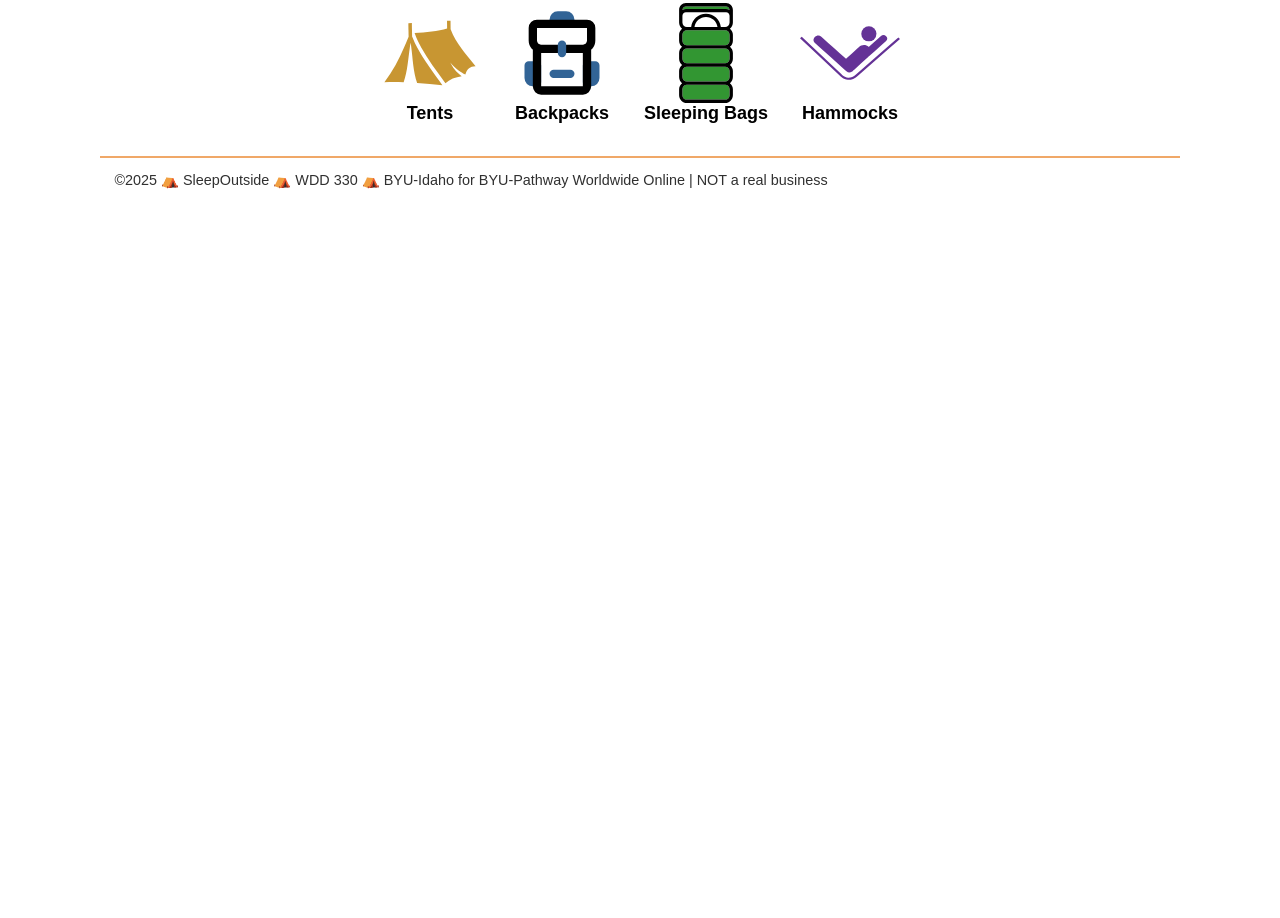
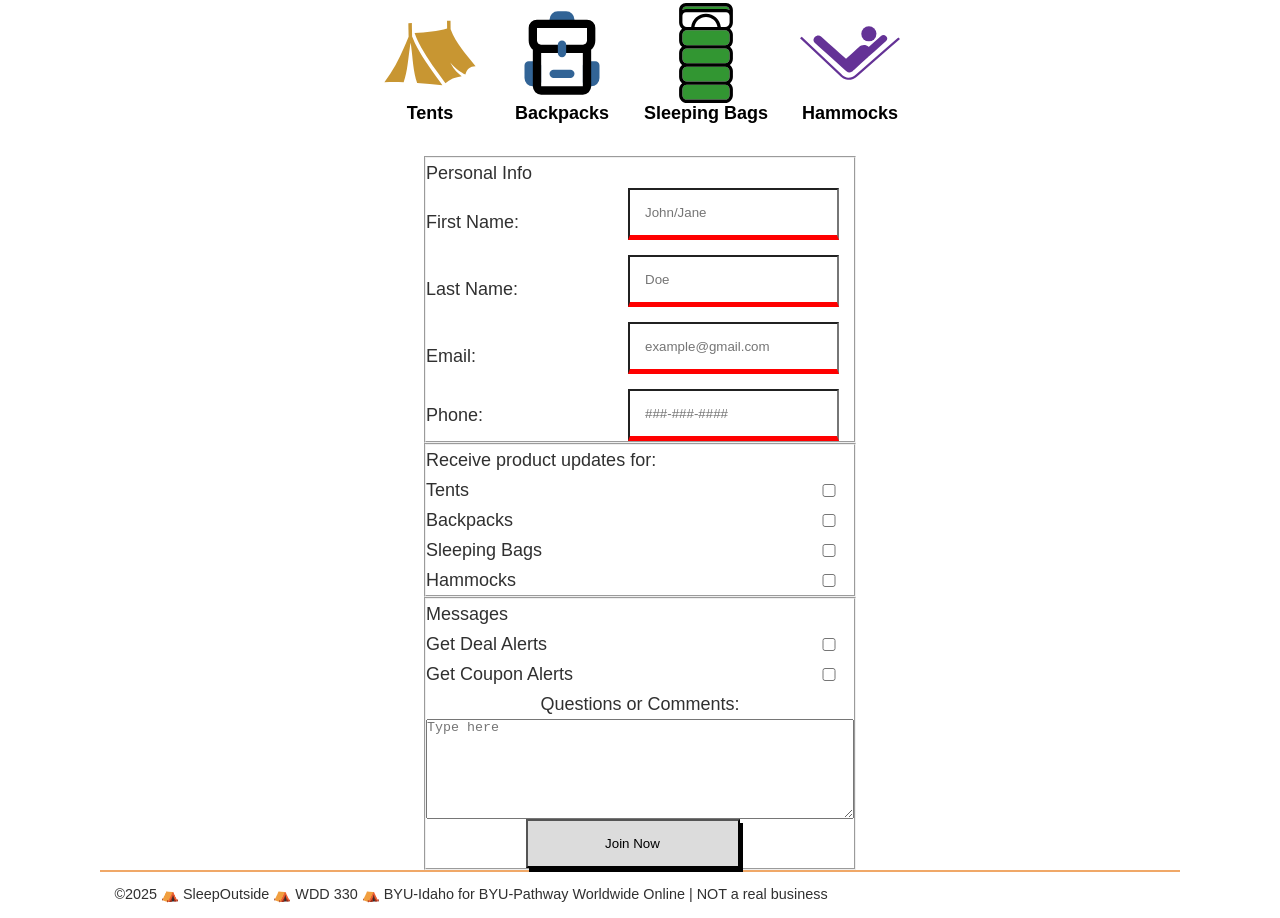
Before and after one commit to Hollypie/wdd330-sleepoutside, a website built with Vite: page src/index.html in a window 1280 px wide. Shown: the part 461-1379 px from the top of the page. Before the commit the page ends 800 px from the top, so only its background shows below. Built offline with nearby package versions, Linux system fonts and the light colour scheme; no server answers.

Commit message:
newsletter

```diff
--- a/src/css/style.css
+++ b/src/css/style.css
@@ -410,3 +410,83 @@ footer {
   color: white;
   cursor: pointer;
 }
+
+/* form */
+
+
+form {
+  width:40%;
+  justify-self: center;
+}
+
+
+form fieldset {
+  display: flex;
+  flex-direction: column;
+  line-height: 30px;
+  justify-content: space-between;
+}
+
+
+form input {
+  padding: 15px;
+  margin-right: 15px;
+}
+
+
+form input[type="text"], input[type="email"] {
+  margin-bottom: 15px;
+}
+
+
+form .quest {
+  display: flex;
+  flex-direction: column;
+}
+
+
+form .quest #description {
+  width: 100%;
+  height: 100px;
+}
+
+
+form label {
+  display: flex;
+  justify-content: space-between;
+  align-items: center;
+}
+
+
+input[type="checkbox"] {
+  width: 20px;
+  height: auto;
+}
+
+
+form input[type="submit"] {
+  background-color: gainsboro;
+  align-self: center;
+  width: 50%;
+  box-shadow: 3px 4px black;
+}
+
+
+input:required {
+  border-bottom: 5px solid orange;
+}
+
+
+input:required:invalid {
+  border-bottom: 5px solid red;
+}
+
+
+input:required:valid {
+  border-bottom: 5px solid green;
+}
+
+
+.thanks {
+  text-align: center;
+}
--- a/src/index.html
+++ b/src/index.html
@@ -77,6 +77,33 @@
           <a href="/product_listing/index.html?category=hammocks">Hammocks</a>
         </div>
       </div>
+      <div class="form">
+        <form method="get" action="thank-you.html">
+          <fieldset>
+            <div>Personal Info</div>
+            <label>First Name:<input required name="first-name" id="first-name" type="text" autocomplete="given-name" placeholder="John/Jane"></label>
+            <label>Last Name:<input required name="last-name" id="last-name" type="text" autocomplete="family-name" placeholder="Doe"></label>
+            <label>Email: <input required type="email" id="email" name="email" autocomplete="email" placeholder="example@gmail.com"></label>
+            <label>Phone: <input required type="tel" id="tel" autocomplete="tel" name="tel" placeholder="###-###-####"></label>
+          </fieldset>
+          <fieldset>
+            <div>Receive product updates for:</div>
+              <label>Tents <input type="checkbox" name="update" id="tent-update"></label>
+              <label>Backpacks <input type="checkbox" name="update" id="backpack-update"></label>
+              <label>Sleeping Bags <input type="checkbox" name="update" id="sleeping-update"></label>
+              <label>Hammocks <input type="checkbox" name="update" id="hammock-update"></label>
+          </fieldset>
+          <fieldset>
+            <div>Messages</div>
+            <label>Get Deal Alerts<input type="checkbox" name="form-deal" id="form-deal"></label>
+            <label>Get Coupon Alerts<input type="checkbox" name="coupon-alert" id="coupon-alert"></label>
+            <label class="quest"><span>Questions or Comments: </span><textarea name="description" id="description" placeholder="Type here"></textarea></label>
+            <input type="hidden" name="timestamp" id="timestamp" value="">
+            <input type="submit" value="Join Now">
+          </fieldset>
+        </form>
+      </div>
+
     </main>
 
     <footer id="main-footer"></footer>
```
Also changed, not shown: src/thank-you.html (added, +70 -0 lines).
